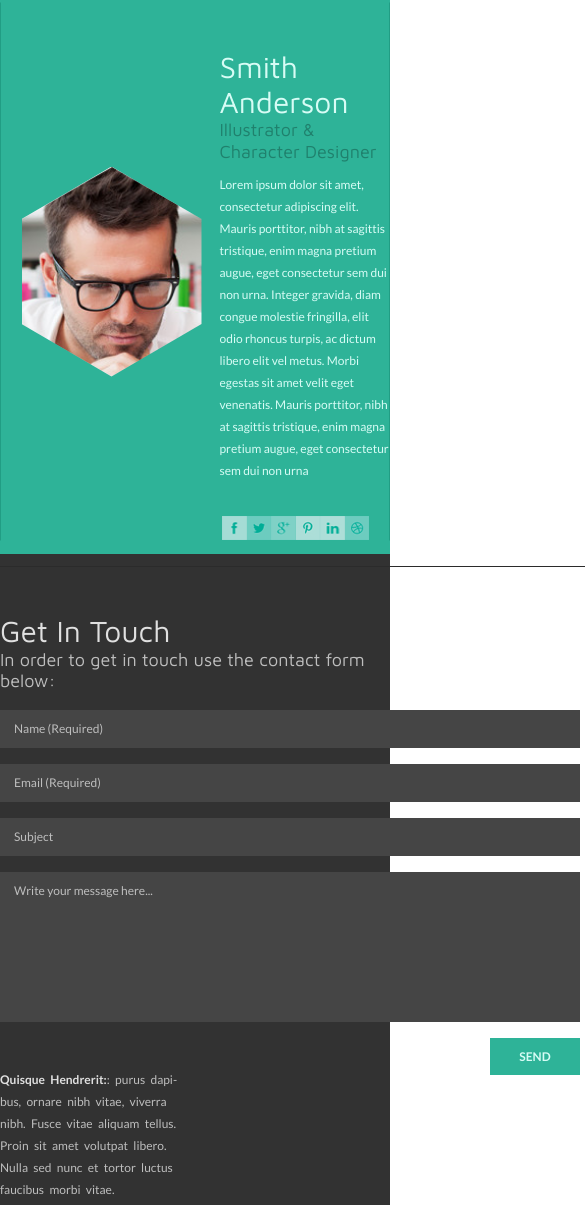
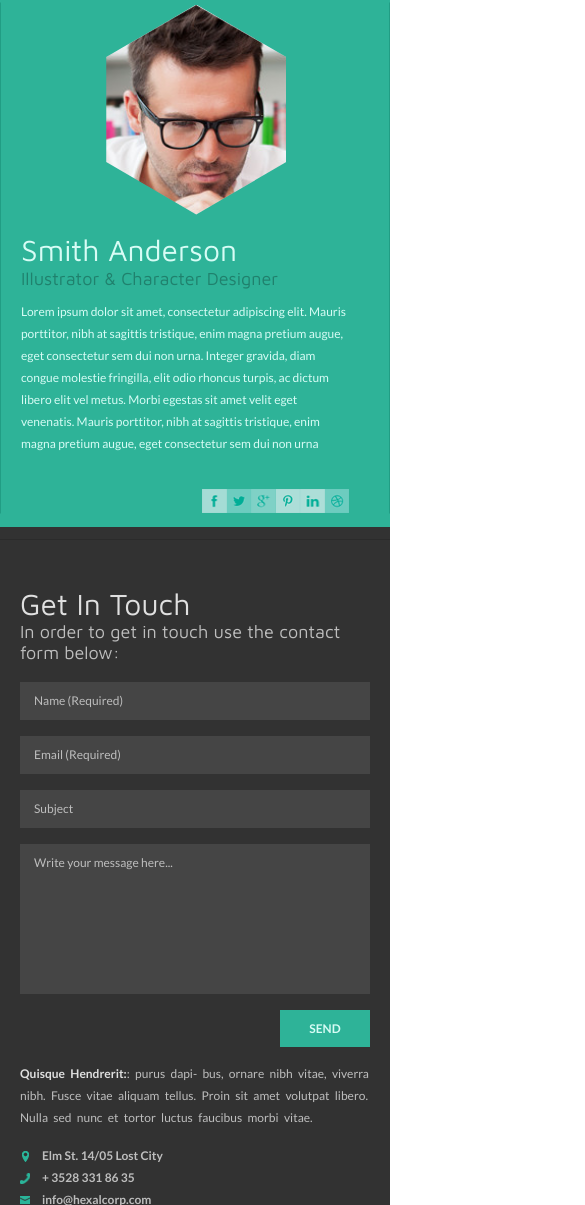
Before and after one commit to IvanKononovich/hexal, a website: page index.html in a window 390 px wide. Shown: the part 795-2000 px from the top of the page, 585 px wide, since content can reach past the window. Drawn offline with nearby package versions, Linux system fonts and the light colour scheme.

```diff
--- a/css/style.css
+++ b/css/style.css
@@ -88,7 +88,7 @@
     display: block;
     position: absolute;
     left: 50%;
-    bottom: -40px;
+    bottom: -41px;
     width: 100%;
     height: 45.5px;
     background-color: #ffffff;
@@ -226,6 +226,7 @@
     font-family: 'Lato', sans-serif;
     margin: 0;
     margin-top: 11px;
+    padding-right: 20px;
 }
 .social-list-link {
     display: flex;
@@ -251,6 +252,7 @@
     padding-top: 60px;
     padding-bottom: 64px;
     position: relative;
+    overflow: hidden;
 }
 .feedback-form-bg-container::after {
     content: '';
@@ -280,8 +282,16 @@
     flex-wrap: wrap;
 }
 .feedback-form {
+    width: 100%;
     display: flex;
     flex-direction: column;
+}
+.feedback-form-container__column {
+    max-width: 580px;
+    width: 100%;
+}
+.feedback-form-container__column_width_small {
+    width: auto;
 }
 .feedback-form-container__title {
     font-family: 'Maven Pro', sans-serif;
@@ -303,10 +313,11 @@
 }
 .container_width_small {
     max-width: 780px;
+    padding: 0 20px;
 }
 .feedback-form__entry-field {
     background-color: #454545;
-    width: 580px;
+    width: 100%;
     box-sizing: border-box;
     line-height: 38px;
     padding: 0 14px;
@@ -396,7 +407,7 @@
     background-color: #222222;
 }
 .copyright-container {
-    width: 961px;
+    max-width: 961px;
     margin: 0 auto;
 }
 .copyright-container__text {
@@ -406,3 +417,28 @@
     color: #454545;
     line-height: 44px;
 }
+@media (max-width: 820px) {
+    .feedback-form-container__column_width_small {
+        width: 100%;
+    }
+    .feedback-form-container__additional-information {
+        width: 100%;
+        margin-top: 16px;
+        padding-bottom: 16px;
+    }
+}
+@media (max-width: 450px) {
+    .employee-description-container__content {
+        flex-wrap: wrap;
+        justify-content: center;
+    }
+    .employee-description-container__column_content-alignment {
+        min-height: 213px;
+    }
+    .employee-description-container__employee-name {
+        margin-top: 17px;
+    }
+    .employee-description-container__column {
+        padding: 0 20px;
+    }
+}
--- a/index.html
+++ b/index.html
@@ -193,12 +193,12 @@
                             <input class="feedback-form__data-send" type="button" value="send">
                         </form>
                     </div>
-                    <div class="feedback-form-container__column">
-                        <p class="feedback-form-container__additional-information"><strong style="color: #e0e0e0;">Quisque Hendrerit:</strong>: purus dapi-<br>
-                        bus, ornare nibh vitae, viverra<br>
-                        nibh. Fusce vitae aliquam tellus.<br>
-                        Proin sit amet volutpat libero.<br>
-                        Nulla sed nunc et tortor luctus<br>
+                    <div class="feedback-form-container__column feedback-form-container__column_width_small">
+                        <p class="feedback-form-container__additional-information"><strong style="color: #e0e0e0;">Quisque Hendrerit:</strong>: purus dapi-
+                        bus, ornare nibh vitae, viverra
+                        nibh. Fusce vitae aliquam tellus.
+                        Proin sit amet volutpat libero.
+                        Nulla sed nunc et tortor luctus
                         faucibus morbi vitae.</p>
                         <div class="feedback-links-container">
                             <a class="feedback-links-container__link feedback-links-container__link_bg-img_7" href="#">Elm St. 14/05 Lost City</a>
```
Also changed, not shown: package.json (added, +23 -0 lines), README.md, 1 other file.
